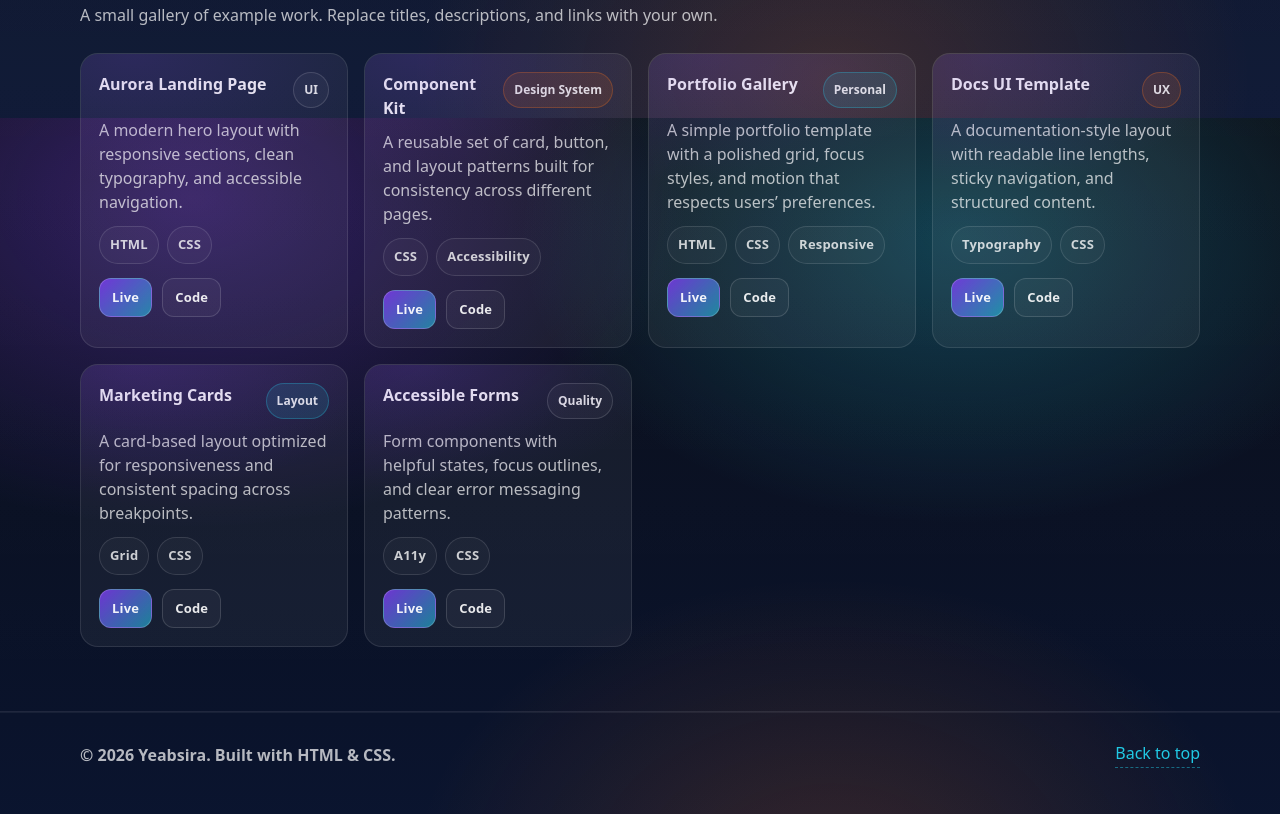
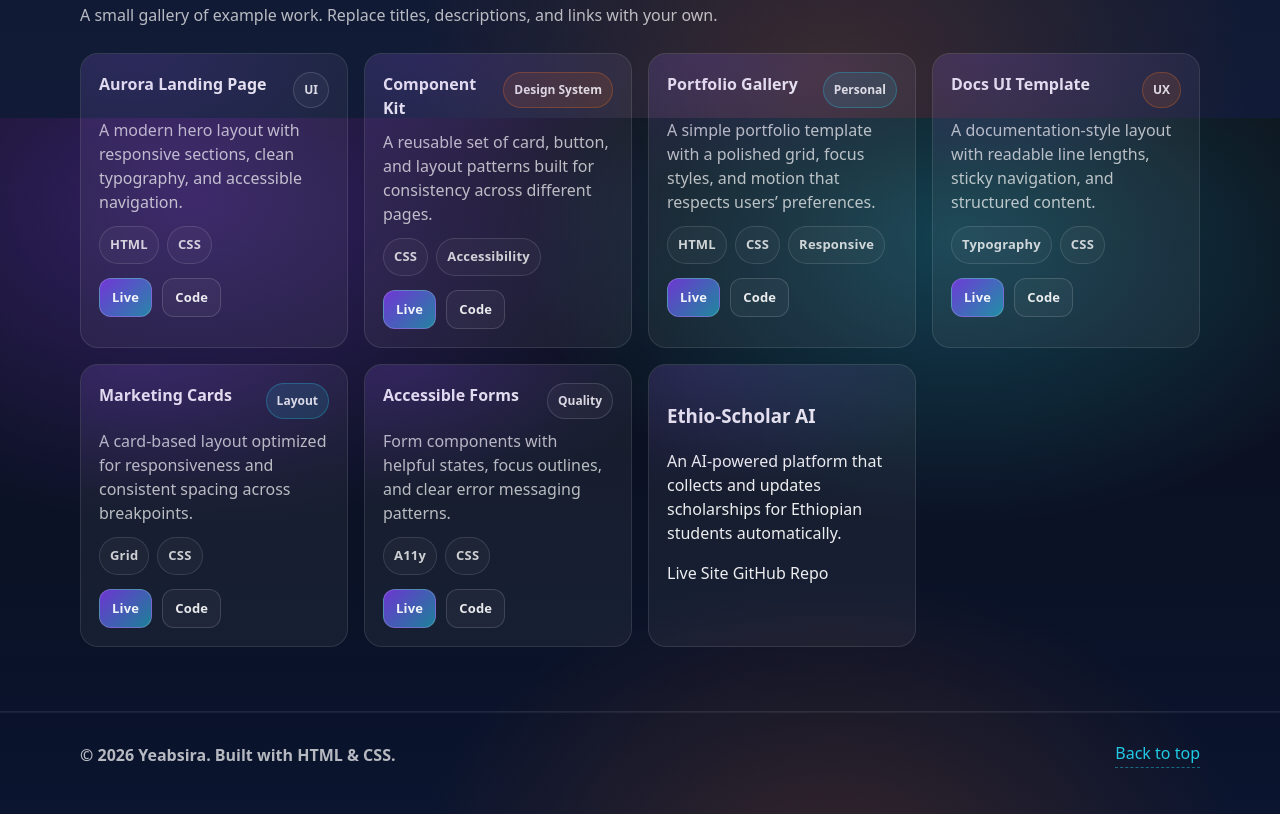
Before and after one commit to yeabsiramekonnen160-debug/portfolio-yeabsira, a plain HTML site: page index.html in a window 1280 px wide. Shown: the part 1482-2296 px from the top of the page. Drawn offline with Linux system fonts and the light colour scheme.

Commit message:
Update index.html
i add ethio scholar ship new cards into the existing one

```diff
--- a/index.html
+++ b/index.html
@@ -280,6 +280,28 @@
                 <a class="btn btn-small btn-ghost" href="#projects">Code</a>
               </div>
             </article>
+
+            <article class="project-card" role="listitem">
+              <h3>Ethio-Scholar AI</h3>
+              <p>
+                An AI-powered platform that collects and updates scholarships
+                for Ethiopian students automatically.
+              </p>
+
+              <a
+                href="https://your-username.github.io/ethio-scholar-ai/"
+                target="_blank"
+              >
+                Live Site
+              </a>
+
+              <a
+                href="https://github.com/your-username/ethio-scholar-ai"
+                target="_blank"
+              >
+                GitHub Repo
+              </a>
+            </article>
           </div>
         </div>
       </section>
```
